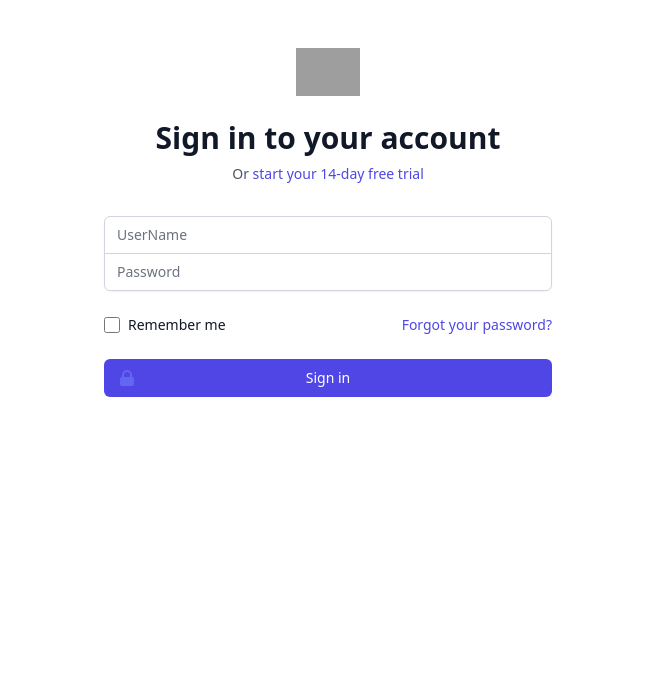
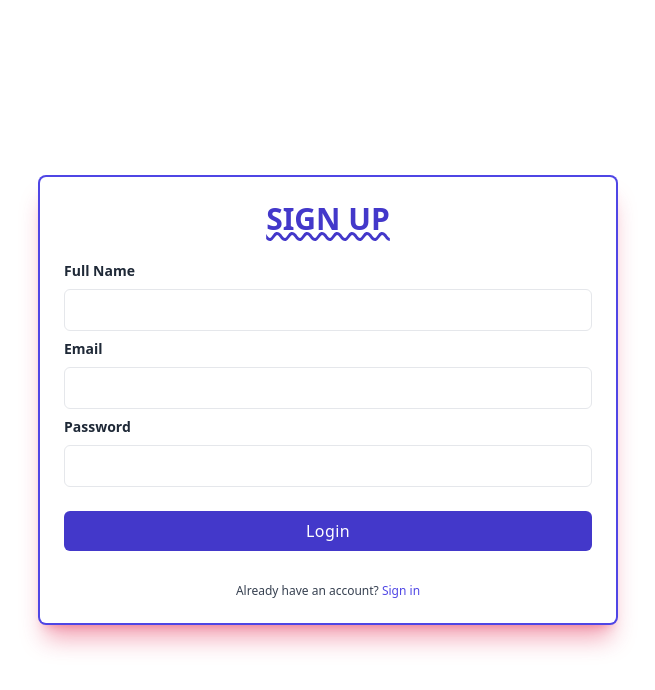
Before and after one commit to panasa1998/5r-react-class, a React (Create React App) app: page / in a window 1280 px wide. Shown: the top 690 px of the page, without its empty margins (312-967 px from the left). Built offline with nearby package versions, Linux system fonts and the light colour scheme; grey boxes are pictures that could not be loaded.

Commit message:
practiced controlled forms

```diff
--- a/src/App.js
+++ b/src/App.js
@@ -1,6 +1,8 @@
 //import UseStateExample from "./Components/FunctionalHooks/UseState/useState";
 
-import SignUpForm from "./Components/FunctionalHooks/ControlledForms/RegistraionForm";
+import LoginForm from "./Components/FunctionalHooks/ControlledForms/practice";
+
+//import SignUpForm from "./Components/FunctionalHooks/ControlledForms/RegistraionForm";
 
 //import Form from "./Components/FunctionalHooks/UseRef/registrationForm.js";
 
@@ -15,7 +17,8 @@ const App=()=>{
       {/* <TodoComponent/> */}
       {/* <RegistrationForm/> */}
       {/* <Form/> */}
-      <SignUpForm/>
+      {/* <SignUpForm/> */}
+      <LoginForm/>
     </div>
   )
 }
--- /dev/null
+++ b/src/Components/FunctionalHooks/ControlledForms/practice.js
@@ -0,0 +1,191 @@
+import React, { useState } from "react"
+import LoginSuccess from "./success"
+
+
+ const LoginForm = () => {
+    const [fullName,setFullName]=useState("")
+    const [fullNameError,setFullNameError]=useState(false)
+    const [email,setEmail]=useState("")
+    const [password,setPassword]=useState("")
+    const [passwordError,setPasswordError]=useState(false)
+    const [serverError,setServerError]=useState(false)
+
+    const [isLogin,setIsLogin]=useState(false)
+
+    const [userDetails,setUserDetails]=useState({})
+
+
+    const fullNameValidation=(name)=>{
+        let isValidName=false
+        if(name.length>=15){
+            isValidName=false
+        }
+        else{
+            isValidName=true;
+        }
+        return isValidName;
+    }
+
+    const fullNameHandler=(event)=>{
+        const userEnteredName=event.target.value;
+        setFullName(userEnteredName)
+
+        if(fullNameValidation(userEnteredName)){
+            setFullNameError(false)
+        }
+        else{
+            setFullNameError(true)
+        }
+    }
+
+    const emailHandler=(event)=>{
+        const userEnteredEmail=event.target.value;
+        setEmail(userEnteredEmail)
+    }
+
+    const passwordValidation=(password)=>{
+        let validPassword=false;
+        if(password.length>=15){
+            validPassword=false;
+        }
+        else{
+            validPassword=true;
+        }
+        return validPassword;
+    }
+
+
+    const passwordHandler=(event)=>{
+        const userEnteredPassword=event.target.value;
+        setPassword(userEnteredPassword)
+
+        if(passwordValidation(userEnteredPassword)){
+            setPasswordError(false)
+        }
+        else{
+            setPasswordError(true)
+        }
+    }
+
+    const submitHandler=(event)=>{
+        event.preventDefault();
+        if(!fullNameError && !passwordError){
+            apiCall(fullName,password)
+        }
+    }
+
+
+    const apiCall=(userEnteredName,userEnteredPassword)=>{
+        fetch('https://dummyjson.com/auth/login',{
+            method: 'POST',
+            headers: { 'Content-Type': 'application/json' },
+            body: JSON.stringify({
+
+              username: userEnteredName,
+              password: userEnteredPassword,
+              expiresInMins: 30 // optional, defaults to 60
+            })
+          })
+          .then(res => res.json())
+          .then(response=>{
+            console.log(response)
+            if(response.message){
+                setServerError(response.message)
+            }
+            else{
+                setServerError(false)
+                setIsLogin(true)
+                setUserDetails(response)
+            }
+          });
+    }
+
+
+
+
+
+
+
+    return (
+       <>
+       {
+        isLogin?
+        <LoginSuccess data={userDetails}/>
+        :
+        <div className="relative flex flex-col justify-center min-h-screen overflow-hidden">
+        <div className="w-full p-6 m-auto bg-white rounded-md shadow-xl shadow-rose-600/40 ring-2 ring-indigo-600 lg:max-w-xl">
+            <h1 className="text-3xl font-semibold text-center text-indigo-700 underline uppercase decoration-wavy">
+                Sign UP
+            </h1>
+            <form className="mt-6" onSubmit={submitHandler}>
+                <div className="mb-2">
+                    <label
+                        for="email"
+                        className="block text-sm font-semibold text-gray-800"
+                    >
+                        Full Name
+                    </label>
+                    <input
+                        type="text"
+                        className="block w-full px-4 py-2 mt-2 text-indigo-700 bg-white border rounded-md focus:border-indigo-400 focus:ring-indigo-300 focus:outline-none focus:ring focus:ring-opacity-40"
+                        value={fullName}
+                        onChange={fullNameHandler}
+                    />
+                    {fullNameError && <span style={{color:"red"}}>Name should be in between 5 and 15 characters</span>}
+                </div>
+                <div className="mb-2">
+                    <label
+                        for="email"
+                        className="block text-sm font-semibold text-gray-800"
+                    >
+                        Email
+                    </label>
+                    <input
+                        type="email"
+                        className="block w-full px-4 py-2 mt-2 text-indigo-700 bg-white border rounded-md focus:border-indigo-400 focus:ring-indigo-300 focus:outline-none focus:ring focus:ring-opacity-40"
+                        value={email}
+                        onChange={emailHandler}
+                    />
+                </div>
+                <div className="mb-2">
+                    <label
+                        for="password"
+                        className="block text-sm font-semibold text-gray-800"
+                    >
+                        Password
+                    </label>
+                    <input
+                        type="password"
+                        className="block w-full px-4 py-2 mt-2 text-indigo-700 bg-white border rounded-md focus:border-indigo-400 focus:ring-indigo-300 focus:outline-none focus:ring focus:ring-opacity-40"
+                        value={password}
+                        onChange={passwordHandler}
+                    />
+                   {passwordError && <span style={{color:"red"}}>password should be less 10 characters</span>}
+                </div>
+                <div className="mt-6">
+                    { !fullNameError && !passwordError &&
+                    <button className="w-full px-4 py-2 tracking-wide text-white transition-colors duration-200 transform bg-indigo-700 rounded-md hover:bg-indigo-600 focus:outline-none focus:bg-indigo-600">
+                        Login
+                    </button>
+}
+                    {serverError && <span style={{color:"red"}}>{serverError}</span>}
+                </div>
+            </form>
+
+            <p className="mt-8 text-xs font-light text-center text-gray-700">
+                {" "}
+                Already have an account?{" "}
+                <a
+                    href="#"
+                    className="font-medium text-indigo-600 hover:underline"
+                >
+                    Sign in
+                </a>
+            </p>
+        </div>
+    </div>
+       }
+       </>
+    );
+}
+export default LoginForm;
--- /dev/null
+++ b/src/Components/FunctionalHooks/ControlledForms/success.js
@@ -0,0 +1,12 @@
+
+import React from "react"
+
+const LoginSuccess=(props)=>{
+    const { data }=props;
+    return(
+        <>
+            <h3>Welcome {data.username}</h3>
+        </>
+    )
+}
+export default LoginSuccess;
```
